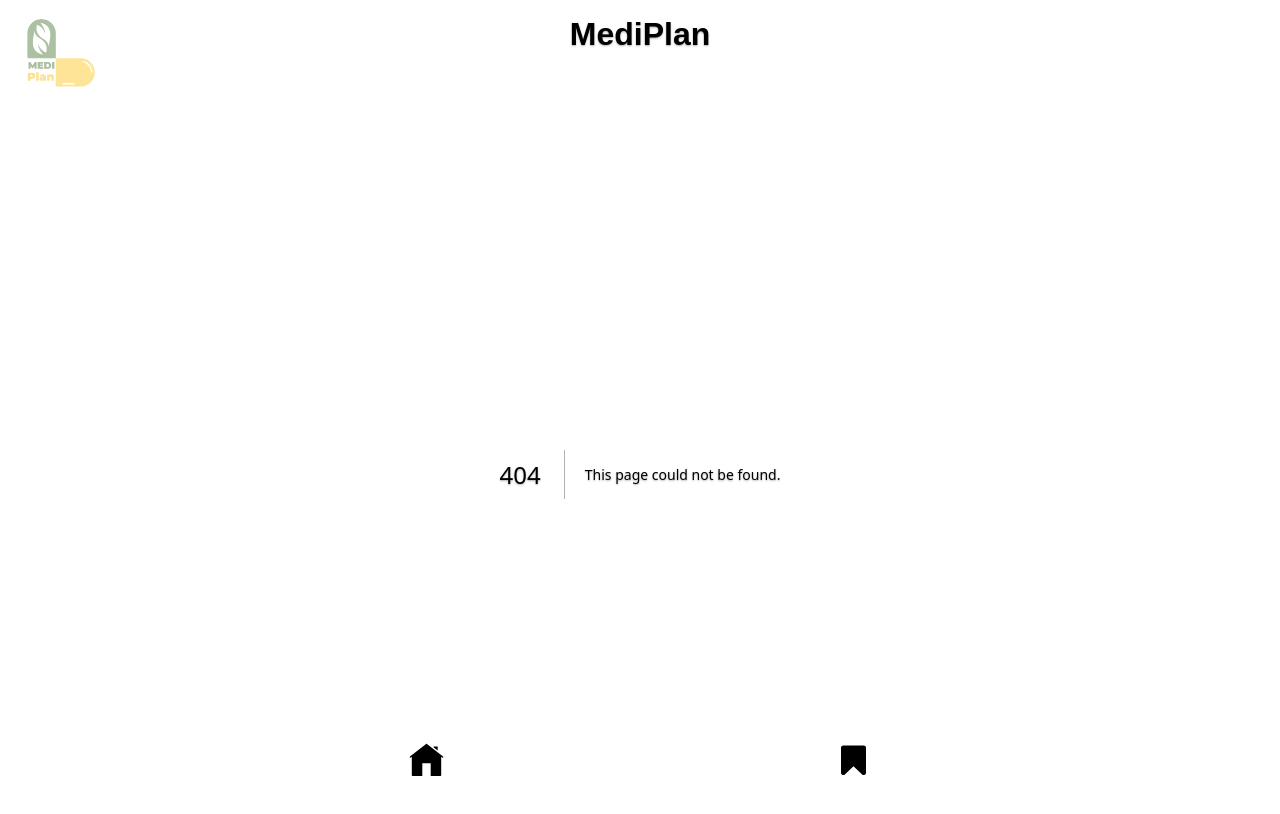
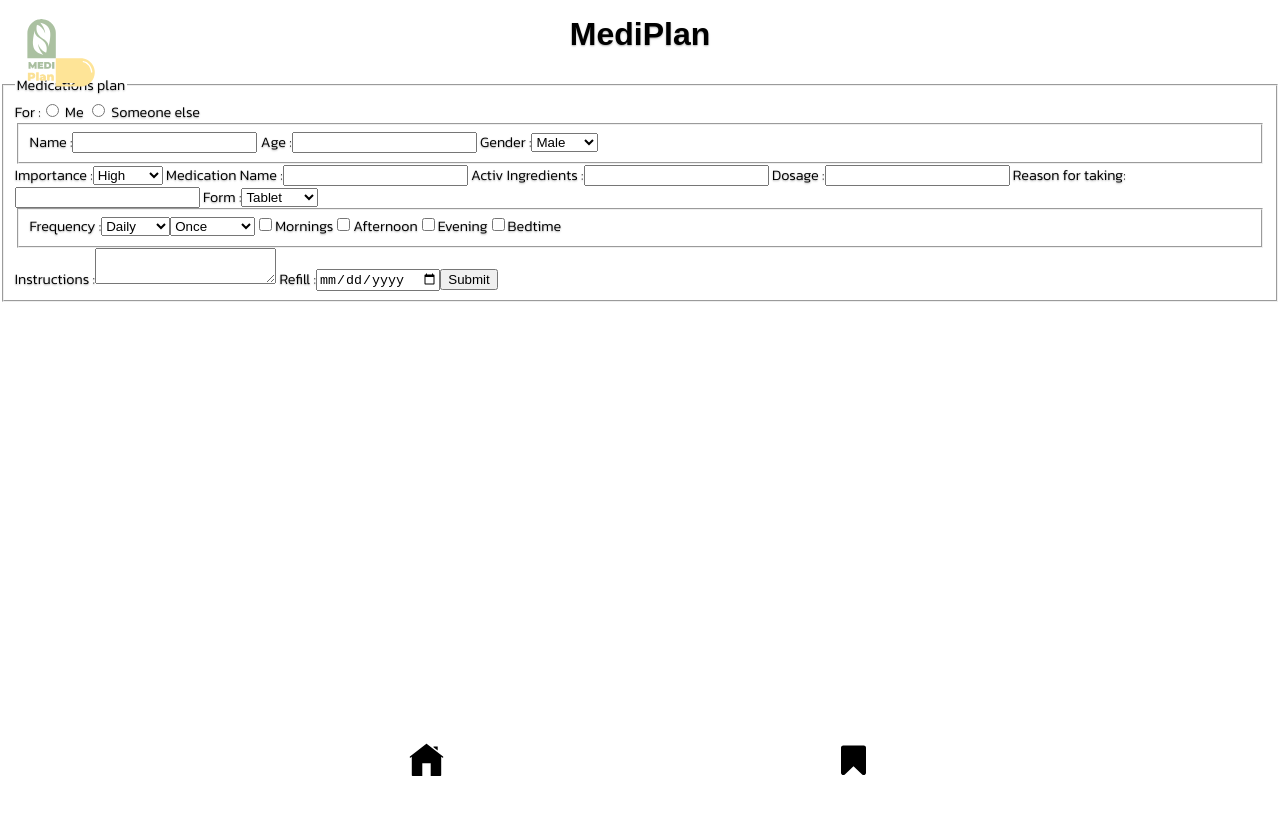
Before and after one commit to REFAEI91/capstone-project, a Next.js app: page /plan in a window 1280 px wide. Before the commit this address had no page. Shown: the top 814 px of the page. Built offline with nearby package versions, Linux system fonts and the light colour scheme; a web font is replaced by a local one.

Commit message:
add plan page and form

```diff
--- /dev/null
+++ b/components/Form/Form.js
@@ -0,0 +1,123 @@
+export default function Plan() {
+  return (
+    <form>
+      <fieldset>
+        <legend> Medications plan</legend>
+        <label htmlFor="for">
+          {" "}
+          For :
+          <input type="radio" name="for" value="Me" /> <span>Me</span>{" "}
+        </label>
+        <input type="radio" name="for" defaultValue="Someone else" />{" "}
+        <span>Someone else</span>
+        <br />
+        <fieldset>
+          <label htmlFor="name">
+            {" "}
+            Name :
+            <input type="text" name="name" />
+          </label>
+          <label htmlFor="age">
+            {" "}
+            Age :
+            <input type="number" name="age" />
+          </label>
+          <label htmlFor="gender">
+            {" "}
+            Gender :
+            <select name="gender">
+              <option defaultValue="Male">Male</option>
+              <option defaultValue="Female">Female</option>
+              <option defaultValue="Other">Other</option>
+            </select>
+          </label>
+        </fieldset>
+        <label htmlFor="importance">
+          {" "}
+          Importance :
+          <select name="importance">
+            <option defaultValue="High">High</option>
+            <option defaultValue="Medium">Medium</option>
+            <option defaultValue="Low">Low</option>
+          </select>
+        </label>
+        <label htmlFor="medication_name">
+          {" "}
+          Medication Name :
+          <input type="text" name="medication_name" />
+        </label>
+        <label htmlFor="activ_ingredients">
+          {" "}
+          Activ Ingredients :
+          <input type="text" name="activ_ingredients" />
+        </label>
+        <label htmlFor="dosage">
+          {" "}
+          Dosage :
+          <input type="text" name="dosage" />
+        </label>
+        <label htmlFor="reason">
+          {" "}
+          Reason for taking:
+          <input type="text" name="reason" />
+        </label>
+        <label htmlFor="form">
+          {" "}
+          Form :
+          <select name="form">
+            <option defaultValue="Tablet">Tablet</option>
+            <option defaultValue="Capsule">Capsule</option>
+            <option defaultValue="Syrup">Syrup</option>
+            <option defaultValue="Injection">Injection</option>
+            <option defaultValue="Powder">Powder</option>
+            <option defaultValue="Ointment">Ointment</option>
+            <option defaultValue="Syringe">Syringe</option>
+            <option defaultValue="Cream">Cream</option>
+            <option defaultValue="Drops">Drops</option>
+            <option defaultValue="Spray">Spray</option>
+            <option defaultValue="Other">Other</option>
+          </select>
+        </label>
+        <fieldset>
+          <label htmlFor="frequency">
+            {" "}
+            Frequency :
+            <select name="frequencyType">
+              <option defaultValue="Daily">Daily</option>
+              <option defaultValue="Weekly">Weekly</option>
+              <option defaultValue="Monthly">Monthly</option>
+            </select>
+            <select name="frequencyTimes">
+              <option defaultValue="Once">Once</option>
+              <option defaultValue="Twice">Twice</option>
+              <option defaultValue="Thrice">Thrice</option>
+              <option defaultValue="Four times">Four times</option>
+              <option defaultValue="Five times">Five times</option>
+              <option defaultValue="Six times">Six times</option>
+              <option defaultValue="More">More</option>
+            </select>
+          </label>
+          <input type="checkbox" name="frequencyMornings" value="Mornings" />
+          Mornings
+          <input type="checkbox" name="frequencyAfternoon" value="Afternoon" />
+          Afternoon
+          <input type="checkbox" name="frequencyEvening" value="Evening" />
+          Evening
+          <input type="checkbox" name="frequencyBedtime" value="Bedtime" />
+          Bedtime
+        </fieldset>
+        <label htmlFor="instractions">
+          {" "}
+          Instructions :
+          <textarea type="text" name="instractions" />
+        </label>
+        <label htmlFor="refill">
+          {" "}
+          Refill :
+          <input type="date" name="refill" />
+        </label>
+        <button type="submit">Submit</button>
+      </fieldset>
+    </form>
+  );
+}
--- /dev/null
+++ b/pages/plan.js
@@ -0,0 +1,9 @@
+import Form from "../components/Form/Form";
+
+export default function Plan() {
+  return (
+    <>
+      <Form />
+    </>
+  );
+}
```
